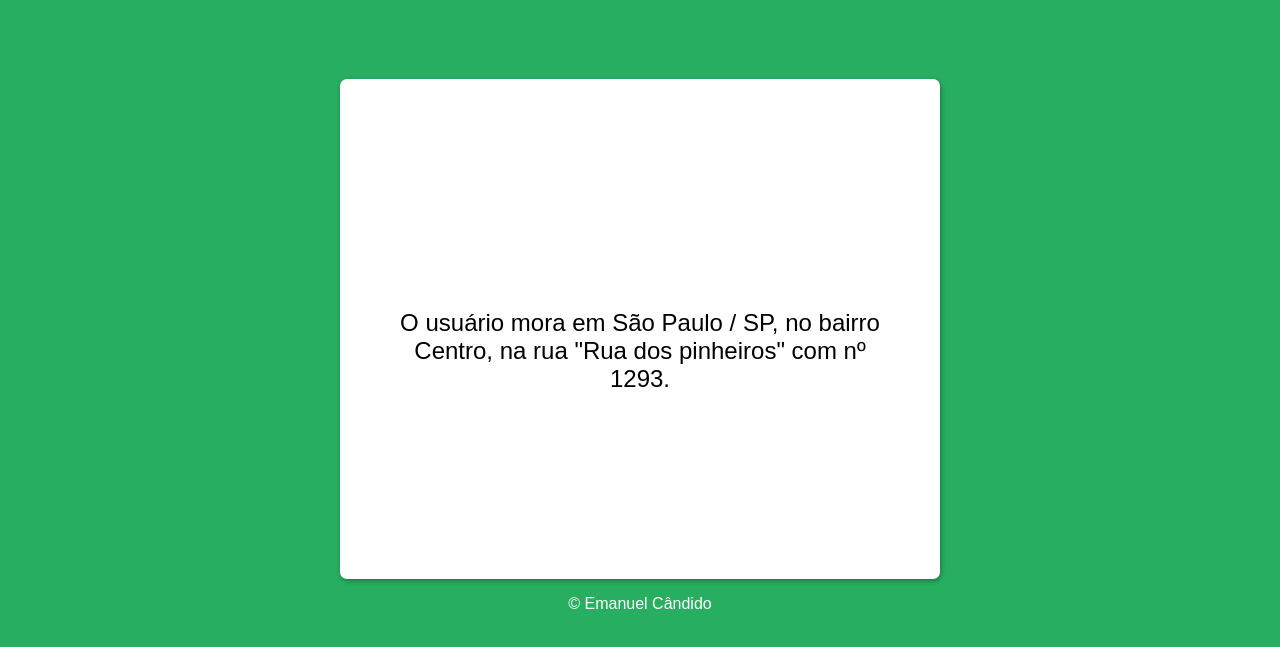
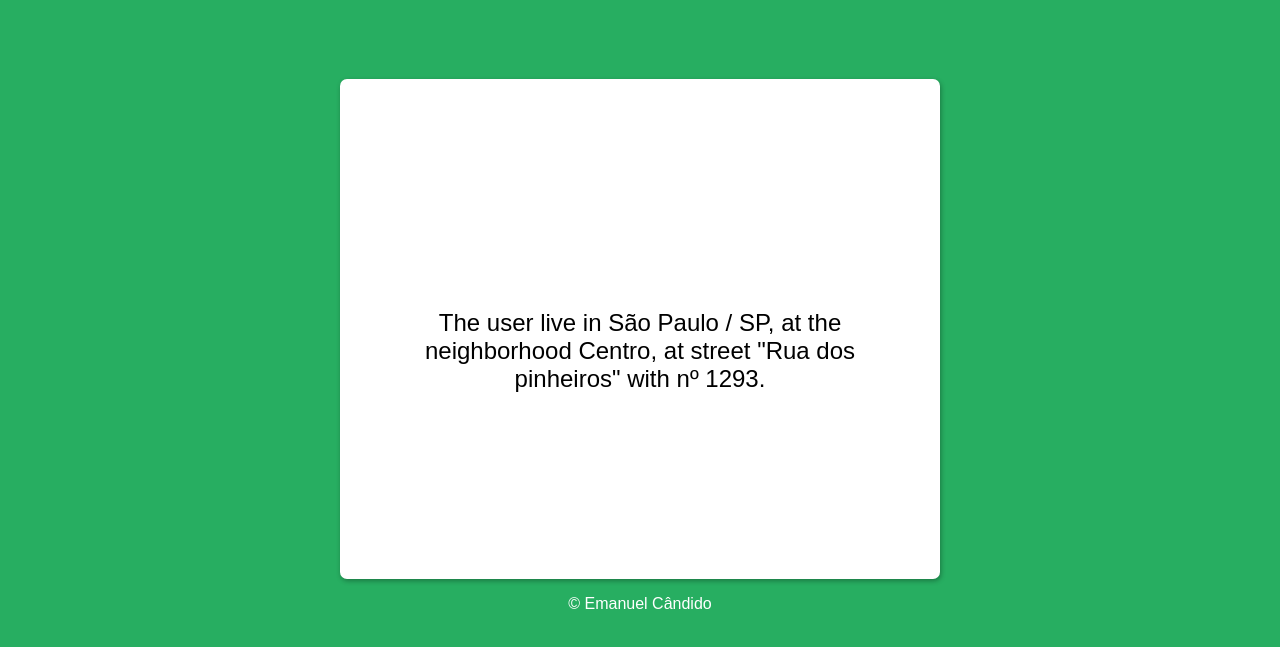
Before and after one commit to EmanuelJoseCandido/Estudos, a plain HTML site: page 1 - Introdução JavaScript/Exercícios/exercise1.html in a window 1280 px wide. Shown: the part 57-704 px from the top of the page. Drawn offline with Linux system fonts and the light colour scheme.

Commit message:
Update exercise number one.

```diff
--- a/1 - Introdução JavaScript/Exercícios/exercise1.html
+++ b/1 - Introdução JavaScript/Exercícios/exercise1.html
@@ -40,7 +40,7 @@
 			function showAddress(address){
 				let main = document.querySelector('main');
 				let paragraph = document.createElement('p');
-				let createText = document.createTextNode(`O usuário mora em ${address.city} / ${address.uf}, no bairro ${address.neighborhood}, na rua "${address.street}" com nº ${address.houseNumber}.`);
+				let createText = document.createTextNode(`The user live in ${address.city} / ${address.uf}, at the neighborhood ${address.neighborhood}, at street "${address.street}" with nº ${address.houseNumber}.`);
 
 				paragraph.style.color = 'black';
 				paragraph.style.fontSize = '18pt';
```
